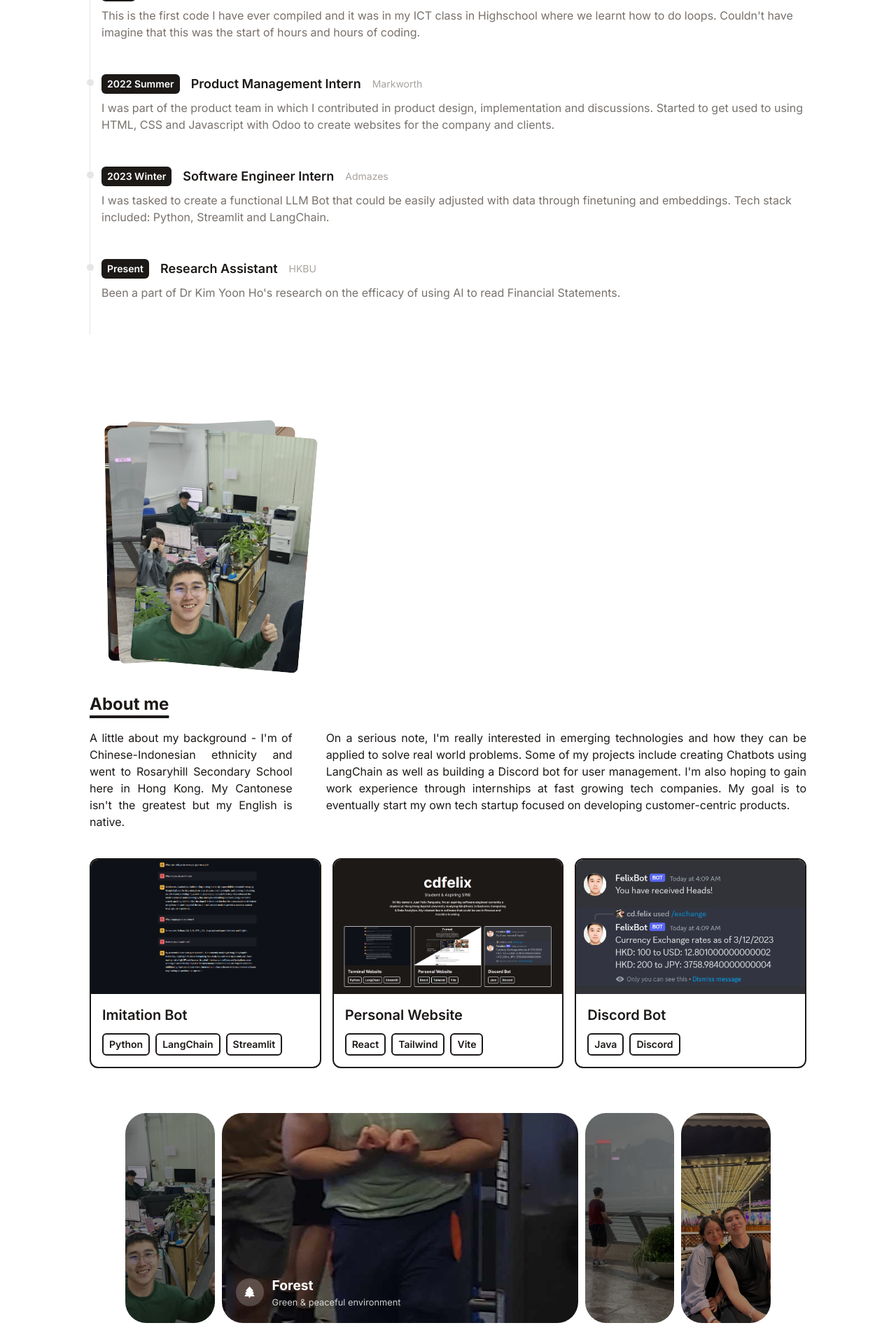
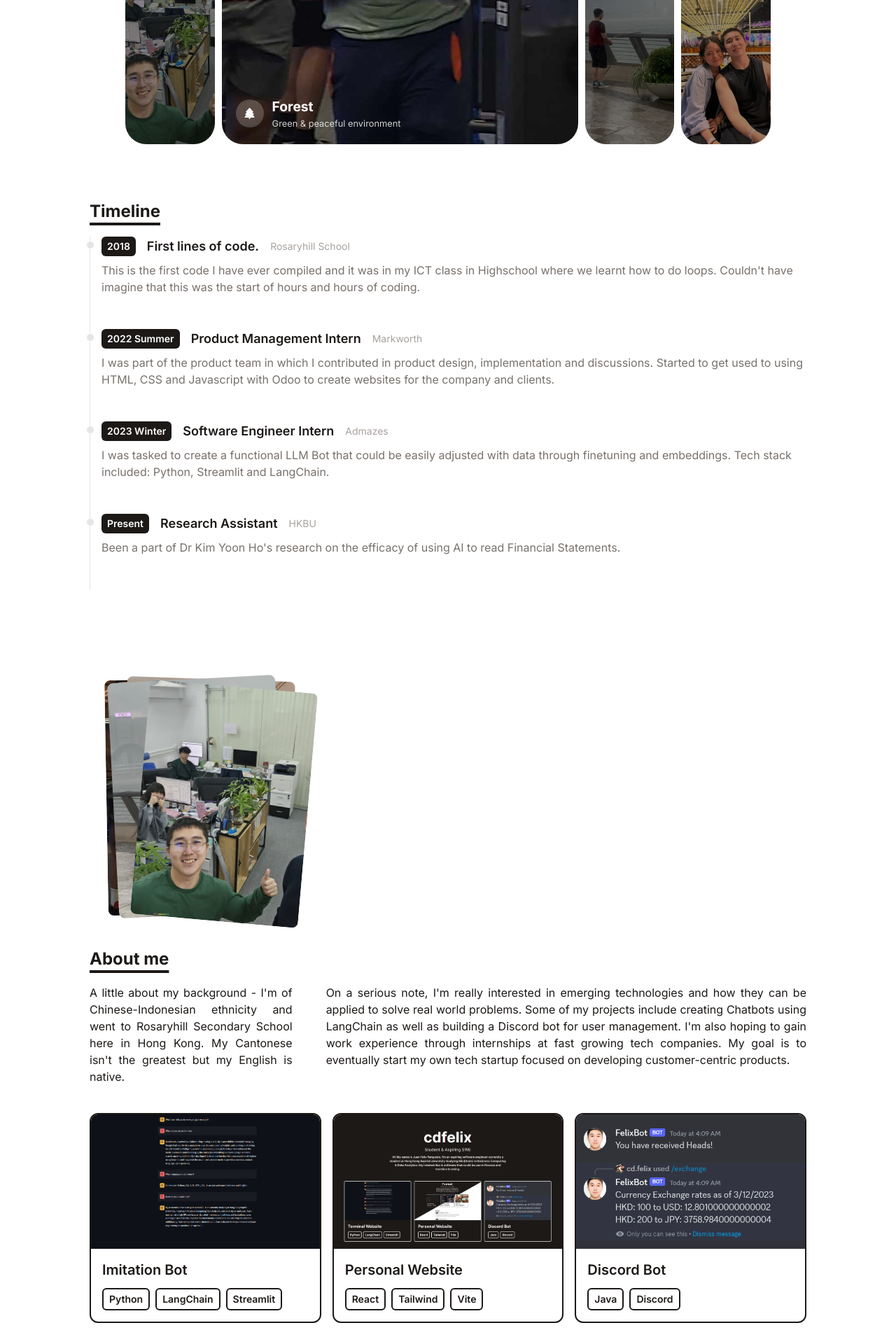
Before and after one commit to cdfelixj/minimal-portfolio, a React (Vite) app: page / in a window 1280 px wide. Shown: the part 520-2440 px from the top of the page at 70% size. Built offline with nearby package versions, Linux system fonts and the light colour scheme; grey boxes are pictures that could not be loaded.

Commit message:
put slider above

```diff
--- a/src/App.jsx
+++ b/src/App.jsx
@@ -7,6 +7,8 @@ import PreLoader from './components/PreLoader';
 import RevealOnScroll from './components/RevealOnScroll';
 import AboutMe from './components/AboutMe';
 import CV from "/public/assets/Juan-Felix-Pangestu_CV.pdf"
+import ExpandableSlider from './components/ExpandableSlider';
+import sliderData from './data/slider';
 
 
 
@@ -100,6 +102,9 @@ function App() {
 
 			<Intro />
 			<RevealOnScroll>
+				<div className="w-full mt-16">
+        			<ExpandableSlider slides={sliderData} />
+      			</div>
 				<Timeline />
 			</RevealOnScroll>
 
--- a/src/components/Portfolio.jsx
+++ b/src/components/Portfolio.jsx
@@ -1,8 +1,7 @@
 import React from 'react'
 import portfolio from '../data/portfolio';
 import PortfolioItem from './PortfolioItem';
-import ExpandableSlider from './ExpandableSlider';
-import sliderData from '../data/slider';
+
 
 export default function Portfolio() {
   return (
@@ -17,10 +16,6 @@ export default function Portfolio() {
             />
         ))}
       </div>
-
-      <div className="w-full mt-16">
-        <ExpandableSlider slides={sliderData} />
-      </div>
     </div>
   )
 }
```
